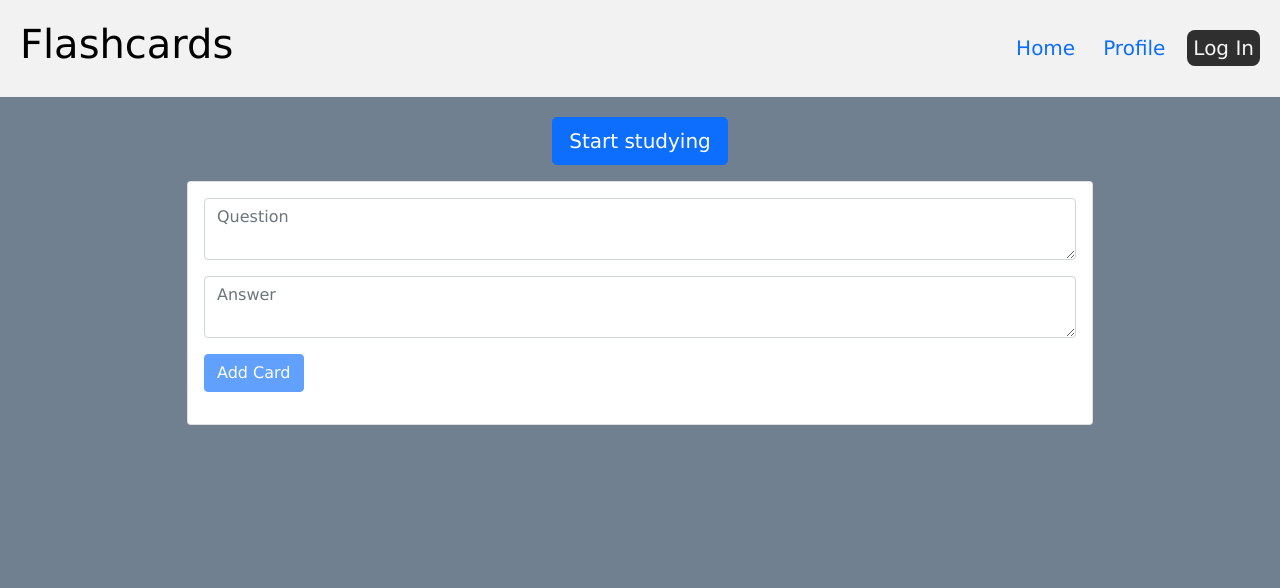
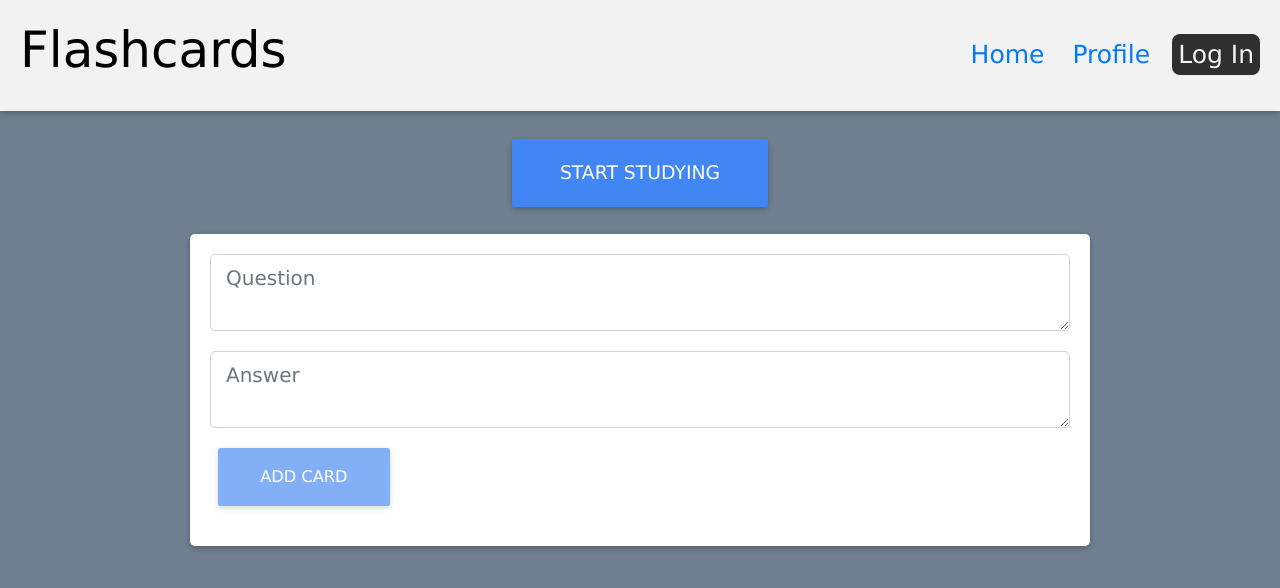
Before and after one commit to APuhanic/flashcards, a React (Create React App) app: page /Home/1 in a window 1280 px wide. Shown: the top 588 px of the page. Built offline with nearby package versions, Linux system fonts and the light colour scheme; no server answers.

Commit message:
dodana mnoga uređenja, funkcionalnost za boje

```diff
--- a/src/index.css
+++ b/src/index.css
@@ -1,8 +1,8 @@
 :root {
-  --fs-h1: 3rem;
+  --fs-h1: 3rem !important;
   --fs-h2: 2.25rem;
-  --fs-h3: 1.25rem;
-  --fs-body: 1.25rem;
+  --fs-h3: 1.50rem;
+  --fs-body: 1.25rem !important;
 
   --bs: 0.25em 0.25em 0.75em rgba(0, 0, 0, 0.25),
     0.125em 0.125em 0.25em rgba(0, 0, 0, 0.15);
@@ -16,8 +16,7 @@ body {
   -webkit-font-smoothing: antialiased;
   -moz-osx-font-smoothing: grayscale;
   background-color: slategray;
-  font-size: var(--fs-body);
-
+  position: relative;
 }
 
 code {
@@ -30,6 +29,8 @@ code {
   margin: 0;
   font-family: "Verdana";
   color: #333;
+  font-size: var(--fs-body);
+
 }
 .navbar {
   padding: 20px;
@@ -63,10 +64,42 @@ code {
   border-radius: 8px;
   color: whitesmoke;
 }
-.LogInButton:hover{
+.LogInButton:hover {
   background-color: rgb(118, 118, 118);
 }
 
-.desno{
+.desno {
   text-align: right;
 }
+.btn-one {
+  background-color: rgb(240, 58, 58);
+  color: white;
+  width: 8rem;
+}
+.btn-two {
+  background-color: rgb(242, 145, 41);
+  color: white;
+  width: 8rem;
+}
+.btn-three {
+  background-color: rgb(231, 199, 40);
+  color: white;
+  width: 8rem;
+}
+.btn-four {
+  background-color: rgb(56, 162, 56);
+  color: white;
+  width: 8rem;
+}
+.btn-five {
+  background-color: rgb(45, 85, 177);
+  color: white;
+  width: 8rem;
+}
+
+.flashcard {
+  white-space: pre-line;
+}
+
+.card-body{
+}
--- a/src/index.js
+++ b/src/index.js
@@ -4,6 +4,10 @@ import ReactDOM from 'react-dom/client';
 import "bootstrap/dist/css/bootstrap.min.css"
 
 import '@fortawesome/fontawesome-free/css/all.min.css';
+import 'mdbreact/dist/css/mdb.css';
+
+import 'katex/dist/katex.min.css';
+
 import './index.css';
 
 import App from './App';
--- a/src/pages/Home.js
+++ b/src/pages/Home.js
@@ -69,7 +69,7 @@ export default function Home() {
           </Card.Body>
         </Card>
 
-        <div className=''>
+        <div className='justify-content-center w-50 '>
           {decks && <DeckList decks={decks} onDeckClick={onDeckClick} />}
         </div>
       </Container>
```
